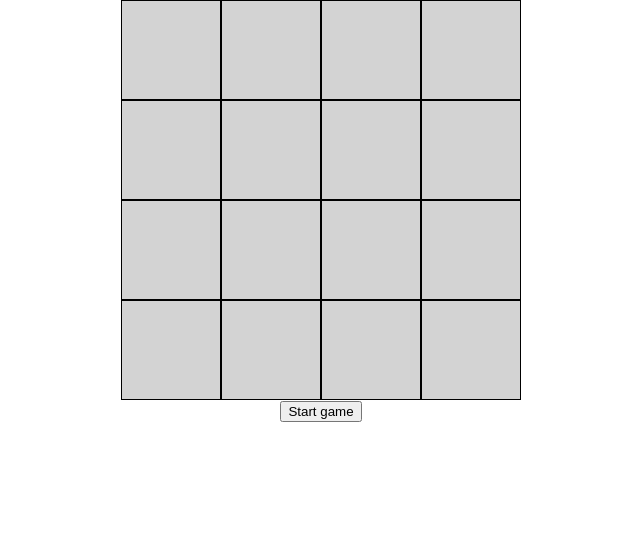
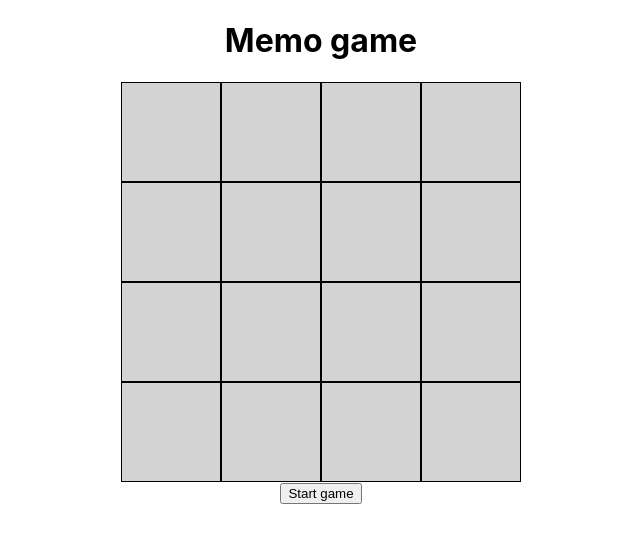
Before and after one commit to KrokoYR/memo_game, a React (Create React App) app: page / in a window 1280 px wide. Shown: the top 542 px of the page, without its empty margins (319-959 px from the left). Built offline with nearby package versions, Linux system fonts and the light colour scheme.

Commit message:
Added h1(game name - "Memo game") to Apps

```diff
--- a/src/App.tsx
+++ b/src/App.tsx
@@ -6,6 +6,7 @@ import {Sidebar} from "./components/Sidebar/Sidebar";
 function App() {
 	return (
 		<div className="App">
+			<h1>Memo game</h1>
 			<Tiles/>
 			<Sidebar/>
 		</div>
```
